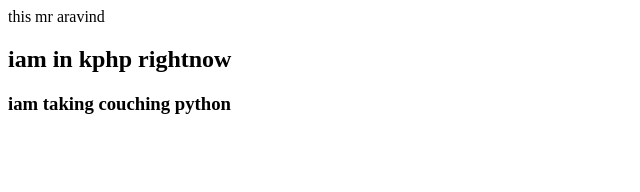
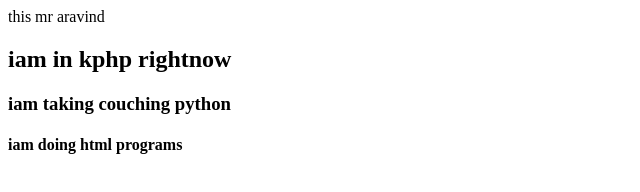
Before and after one commit to Aravind-289/gitclonning, a plain HTML site: page index.html in a window 1280 px wide. Shown: the whole page, without its empty margins (0-640 px from the left). Drawn offline with Linux system fonts and the light colour scheme.

Commit message:
p2 changes

```diff
--- a/index.html
+++ b/index.html
@@ -9,5 +9,6 @@
     this mr aravind
   <h2> iam in kphp rightnow </h2>
   <h3> iam taking couching python </h3>
+  <h4> iam doing html programs</h4>
 </body>
 </html>
```
